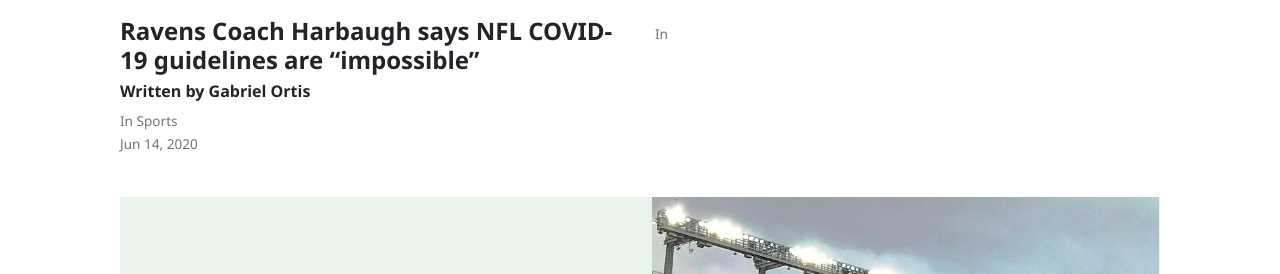
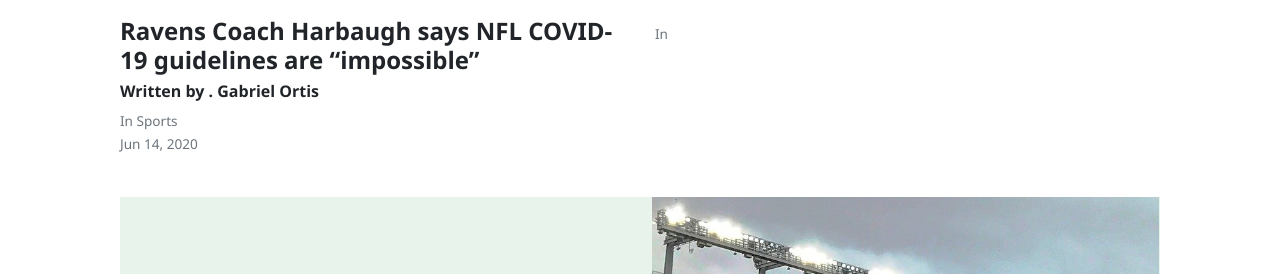
Before and after one commit to connormcdxc/The-LT-Sentinel, a Jekyll site: the page built from index.html, in a window 1280 px wide and 900 px high, scrolled down 518 px. Shown: the part 180-454 px from the top of the window. Built offline with Jekyll 4.4.1, drawn with Linux system fonts in a browser that asks for light colours; nearby versions of some CDN libraries; some web fonts are replaced; the list of posts is cut into pages by our own code.

Commit message:
Update index.html

```diff
--- a/index.html
+++ b/index.html
@@ -36,7 +36,7 @@
     <!--<p class="excerpt">
         {{ latest_post.excerpt | strip_html | strip_newlines | truncate: 136 }}
     </p>-->
-    <h6 class="font-weight-bold">Written by
+    <h6 class="font-weight-bold">Written by .
         {{ author.name }}
     </h6>
     <div>
```
